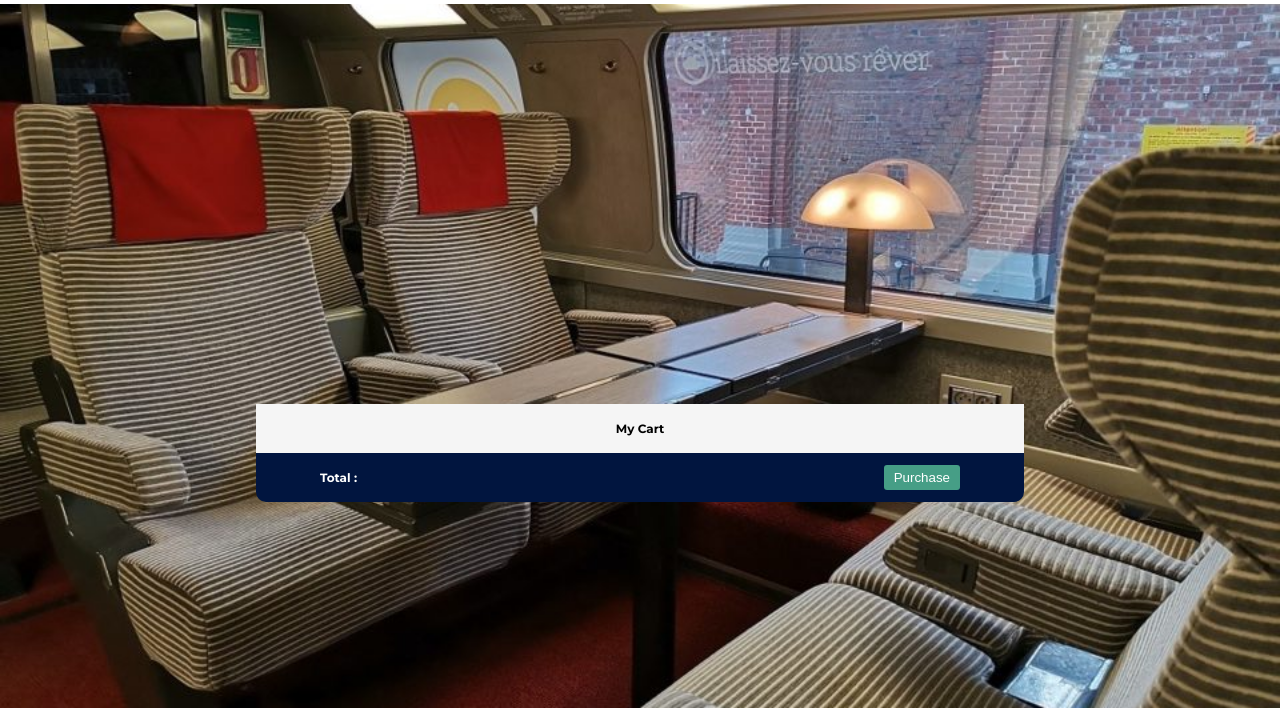
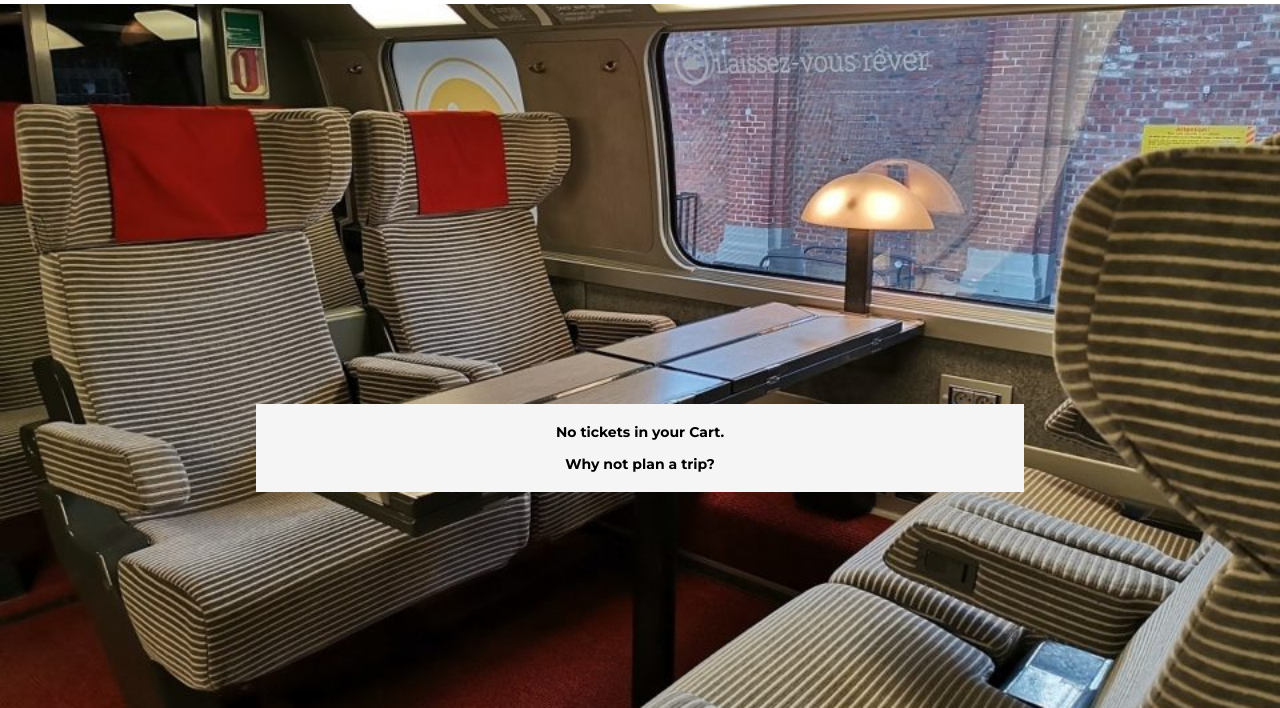
Before and after one commit to sinessou24/tickethack-frontend, a plain HTML site: page cart.html in a window 1280 px wide. Shown: the part 92-800 px from the top of the page. Drawn offline with Linux system fonts and the light colour scheme.

Commit message:
update cartpage

```diff
--- a/cart.html
+++ b/cart.html
@@ -20,8 +20,14 @@
     </nav>
 </div>
 <div id="container">
+    <div id="cards-empty">
+        <div class="title"><h3>No tickets in your Cart.</h3></div>
+        <div class="title"><h3>Why not plan a trip?</h3></div>
+        <div id="card_trips">
+        </div>
+    </div>
     <div id="cards-container">
-        <div id="title"><h3>My Cart</h3></div>
+        <div class="title"><h3>My Cart</h3></div>
         <div id="card_trips">
         </div>
     </div>
--- a/styles/cart.css
+++ b/styles/cart.css
@@ -43,7 +43,17 @@ nav a{
     padding-top: 50vh;
     }
 
+#cards-empty{
+        background-color: whitesmoke;
+        margin: auto;
+        padding: 5px 5vw;
+        width: 50vw;
+        text-align: center;
+        flex-shrink: 0;
+}
+
 #cards-container{
+    display: none;
     background-color: whitesmoke;
     margin: auto;
     padding: 5px 5vw;
@@ -52,7 +62,7 @@ nav a{
     flex-shrink: 0;
 }
 
-#title h3{
+.title{
     color: black;
     font-family: 'Montserrat', sans-serif;
     font-size: 12px;
@@ -79,7 +89,7 @@ nav a{
 
 #payment{
     margin: auto;
-    display: flex;
+    display: none;
     align-items: center;
     justify-content: space-between;
     padding: 5px 5vw;
```
